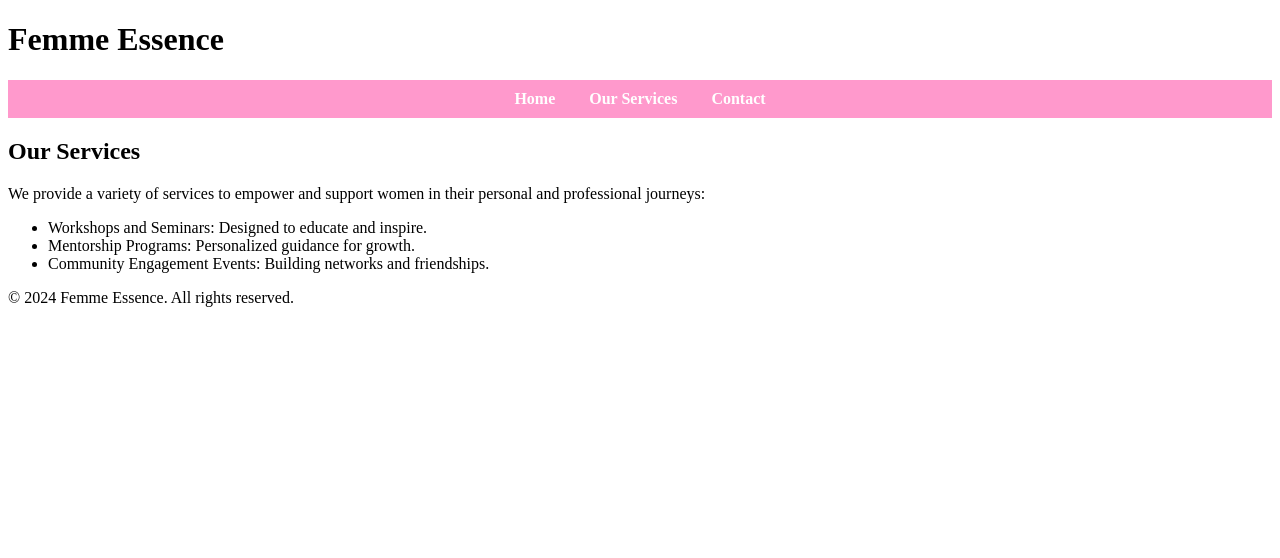
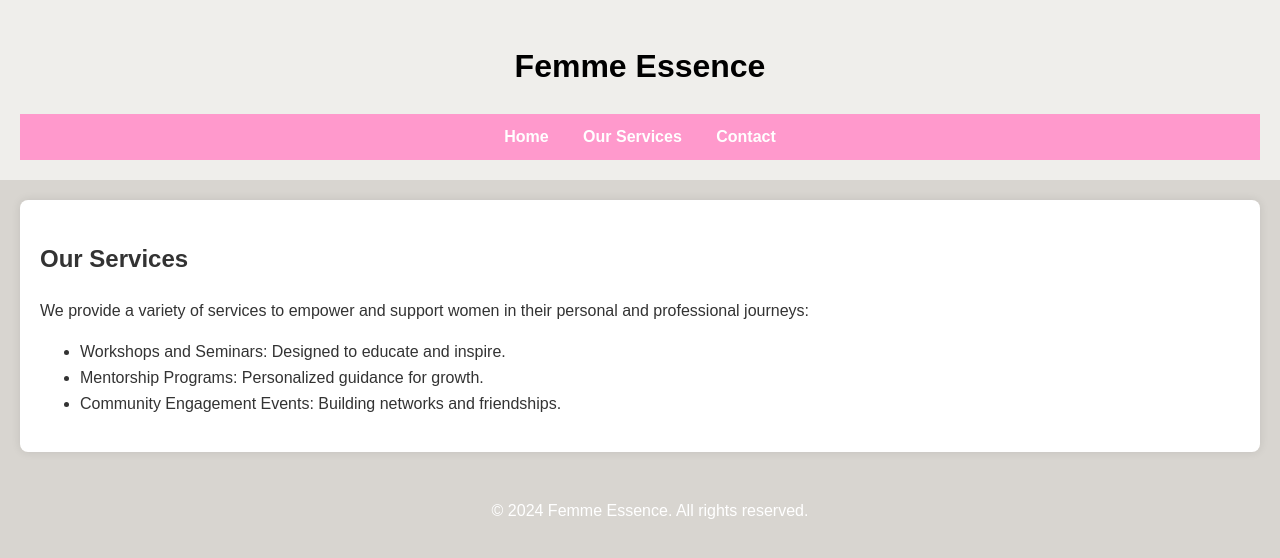
Before and after one commit to DevDEVIL0310/femme-essence-website, a plain HTML site: page services.html in a window 1280 px wide. Drawn offline with Linux system fonts and the light colour scheme.

Commit message:
updated css

```diff
--- a/style.css
+++ b/style.css
@@ -1,4 +1,37 @@
-nav {
+body {
+    font-family: Arial, sans-serif;
+    margin: 0;
+    padding: 0;
+    line-height: 1.6;
+    color: #333;
+    background-color: #d8d5d0;
+  }
+
+  header {
+    background: #efeeeb;
+    color: black;
+    padding: 20px;
+    text-align: center;
+  }
+
+  section {
+    padding: 20px;
+    margin: 20px;
+    background: white;
+    border-radius: 8px;
+    box-shadow: 0 0 10px rgba(0, 0, 0, 0.1);
+  }
+
+  footer {
+    text-align: center;
+    padding: 10px;
+    background: #d8d5d0;
+    color: white;
+    position: relative;
+    bottom: 0;
+    width: 100%;
+  }
+  nav {
     text-align: center;
     background-color: #ff99cc;
     padding: 10px;
```
